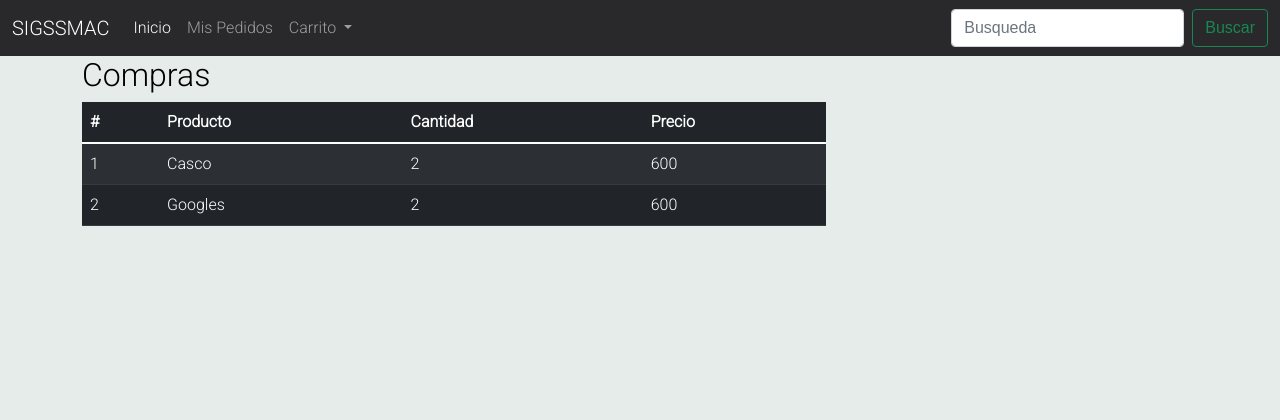
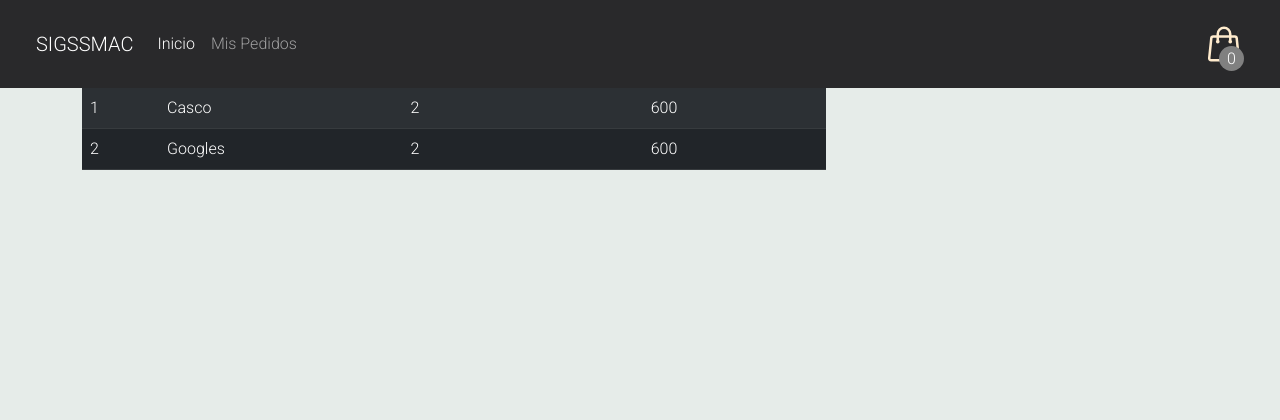
Before and after one commit to Walkman2000/EPP_Project, a Django app: page /pedidos/ in a window 1280 px wide. Shown: the top 420 px of the page. Run offline with Django 4.2, Linux system fonts and the light colour scheme; some libraries are stand-ins or nearby versions.

Commit message:
´carrito´

```diff
--- a/static/styles.css
+++ b/static/styles.css
@@ -1,6 +1,5 @@
+@import url('https://fonts.googleapis.com/css2?family=Roboto:wght@300&display=swap');
 
-
-@import url('https://fonts.googleapis.com/css2?family=Roboto:wght@300&display=swap');
 * {
     padding: 0;
     margin: 0;
@@ -21,6 +20,85 @@ body {
   color: #000;
   margin: 0;
   padding: 0;
+}
+/*carrito*/
+
+.icon-cart {
+    width: 40px;
+    color: blanchedalmond;
+    cursor: pointer;
+
+}
+
+.cont-icon {
+    position: relative;
+}
+
+.cont-prod {
+    position: absolute;
+    top: 55%;
+    right: 0;
+
+    background-color: gray;
+    color: #000;
+    width: 25px;
+    height: 25px;
+
+    display: flex;
+    justify-content: center;
+    align-items: center;
+    border-radius: 50%;
+}
+
+.container-cart-products {
+    position: absolute;
+    top: 64px;
+    right: 0;
+
+    background-color: #fff;
+    width: 600px;
+    z-index: 1;
+}
+
+.card-prod {
+    display: flex;
+    align-items: center;
+    justify-content: space-between;
+    padding: 30px;
+}
+
+.info-cart {
+    display: flex;
+    justify-content: space-between;
+    flex: 0.8;
+}
+
+.icon-close {
+    width: 25px;
+    height: 25px;
+}
+
+.icon-close:hover {
+    stroke: red;
+    cursor: pointer;
+}
+
+.cart-total {
+    display: flex;
+    justify-content: center;
+    align-items: center;
+    padding: 20px 0;
+    gap: 20px;
+}
+
+.hidden-cart {
+    display: none;
+}
+
+/*carrito fin */
+
+.cont-carusel {
+    margin-top: 4%;
 }
 
 .swiper {
--- a/templates/base.html
+++ b/templates/base.html
@@ -9,12 +9,13 @@
     <link href="https://cdn.jsdelivr.net/npm/bootstrap@5.1.3/dist/css/bootstrap.min.css" rel="stylesheet">
     <link rel="stylesheet" href="https://cdnjs.cloudflare.com/ajax/libs/font-awesome/6.3.0/css/all.min.css" integrity="sha512-SzlrxWUlpfuzQ+pcUCosxcglQRNAq/DZjVsC0lE40xsADsfeQoEypE+enwcOiGjk/bSuGGKHEyjSoQ1zVisanQ==" crossorigin="anonymous" referrerpolicy="no-referrer" />
     <link rel="stylesheet" href="https://cdn.jsdelivr.net/npm/swiper@9/swiper-bundle.min.css" />
+    {% load static %}
     <link rel="stylesheet" href="{% static 'footer.css' %}">
     <link rel="stylesheet" href="{% static 'styles.css' %}">
 </head>
 <body>
 <div>
-    <nav class="navbar navbar-expand-lg navbar-dark" style="background-color: #29292b;">
+    <nav class="navbar navbar-expand-lg navbar-dark fixed-top p-4" style="background-color: #29292b;">
       <div class="container-fluid">
         <a class="navbar-brand" href="#">SIGSSMAC</a>
         <button class="navbar-toggler" type="button" data-bs-toggle="collapse" data-bs-target="#navbarScroll"
@@ -29,26 +30,54 @@
             <li class="nav-item">
               <a class="nav-link" href="/pedidos">Mis Pedidos</a>
             </li>
-            <li class="nav-item dropdown">
-              <a class="nav-link dropdown-toggle" href="#" id="navbarScrollingDropdown" role="button"
-                data-bs-toggle="dropdown" aria-expanded="false">
-                Carrito
-              </a>
-              <ul class="dropdown-menu" aria-labelledby="navbarScrollingDropdown">
-                <li><a class="dropdown-item" href="#">Producto 1</a></li>
-                <li><a class="dropdown-item" href="#">Producto 2</a></li>
-                <li><a class="dropdown-item" href="#">Producto 3</a></li>
-                <!-- <li>
-                  <hr class="dropdown-divider">
-                </li>
-                <li><a class="dropdown-item" href="#">Something else here</a></li> -->
-              </ul>
-            </li>
           </ul>
-          <form class="d-flex">
-            <input class="form-control me-2" type="search" placeholder="Busqueda" aria-label="Search">
-            <button class="btn btn-outline-success" type="submit">Buscar</button>
-          </form>
+          <div class="cont-icon">
+            <svg
+                xmlns="http://www.w3.org/2000/svg"
+                fill="none" viewBox="0 0 24 24"
+                stroke-width="1.5"
+                stroke="currentColor"
+                class="icon-cart">
+                <path
+                  stroke-linecap="round"
+                  stroke-linejoin="round"
+                  d="M15.75 10.5V6a3.75 3.75 0 10-7.5 0v4.5m11.356-1.993l1.263 12c.07.665-.45 1.243-1.119 1.243H4.25a1.125 1.125 0 01-1.12-1.243l1.264-12A1.125 1.125 0 015.513 7.5h12.974c.576 0 1.059.435 1.119 1.007zM8.625 10.5a.375.375 0 11-.75 0 .375.375 0 01.75 0zm7.5 0a.375.375 0 11-.75 0 .375.375 0 01.75 0z" />
+              </svg>
+              <div class="cont-prod">
+                <span id="contador-prod">0</span>
+              </div>
+              <div class="container-cart-products hidden-cart">
+                <div class="cart-prod">
+                  <div class="info-cart">
+                    <span class="cantidad-prod-cart">1</span>
+                    <p class="titulo-prod-cart">Casco de proteccion</p>
+                    <span class="precio-prod-cart">
+                      $300
+                    </span>
+                  </div>
+
+                  <svg
+							      xmlns="http://www.w3.org/2000/svg"
+							      fill="none"
+							      viewBox="0 0 24 24"
+							      stroke-width="1.5"
+							      stroke="currentColor"
+							      class="icon-close"
+						      >
+							    <path
+								    stroke-linecap="round"
+								    stroke-linejoin="round"
+								    d="M6 18L18 6M6 6l12 12"
+							    />
+						      </svg>
+
+                </div>
+                <div class="cart-total">
+                  <h3>Total</h3>
+                  <span class="total-pagar">$300</span>
+                </div>
+              </div>
+          </div>
         </div>
       </div>
     </nav>
@@ -62,6 +91,15 @@
 
   <script src="https://cdn.jsdelivr.net/npm/bootstrap@5.3.0-alpha1/dist/js/bootstrap.bundle.min.js"></script>
   <script>
+
+    const btnCart = document.querySelector('.cont-icon')
+    const containerCartProducts = document.querySelector('.container-cart-products')
+
+    btnCart.addEventListener('click', () => {
+      containerCartProducts.classList.toggle('hidden-cart')
+    })
+
+
     document.querySelectorAll(".ver").forEach(element => {
                 const contenido = element.parentElement.parentElement.querySelector(".content");
                 element.addEventListener("click", function () {
```
Also changed, not shown: templates/index.html (+6 -1 lines).
